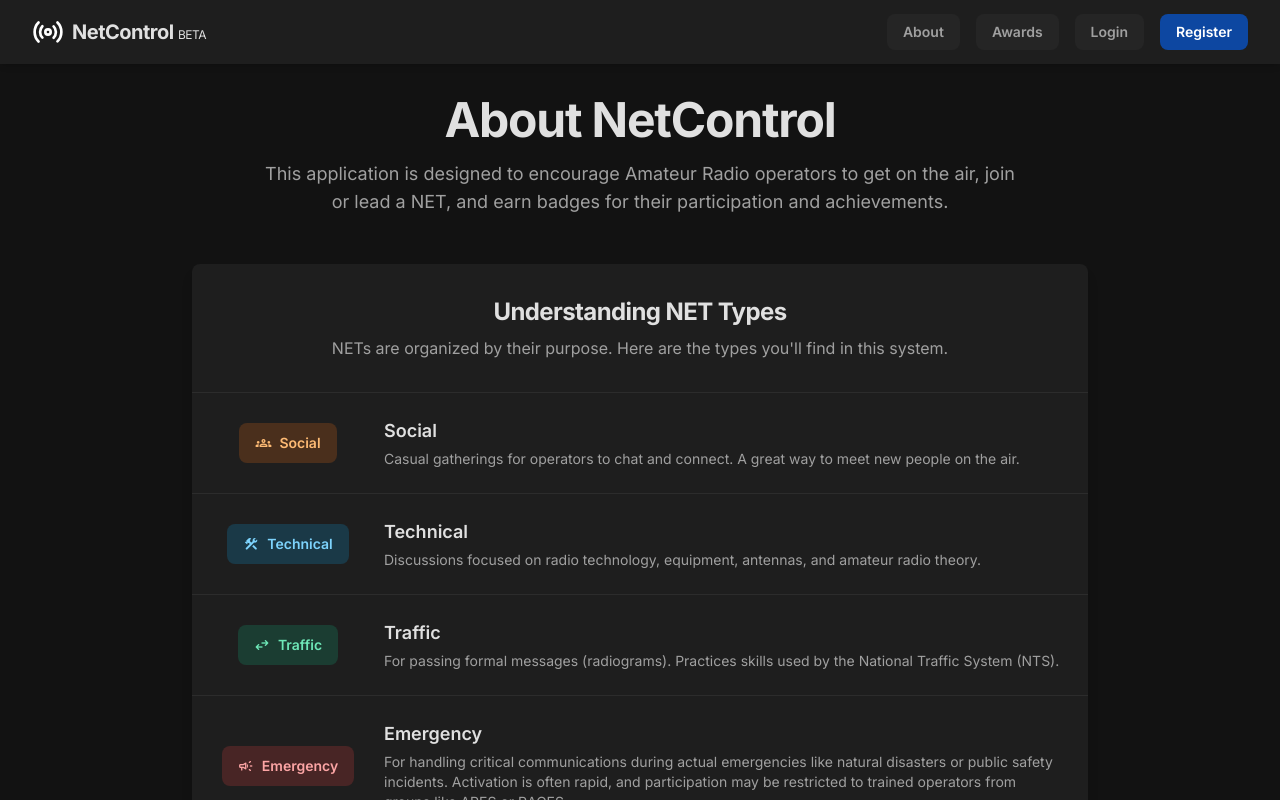
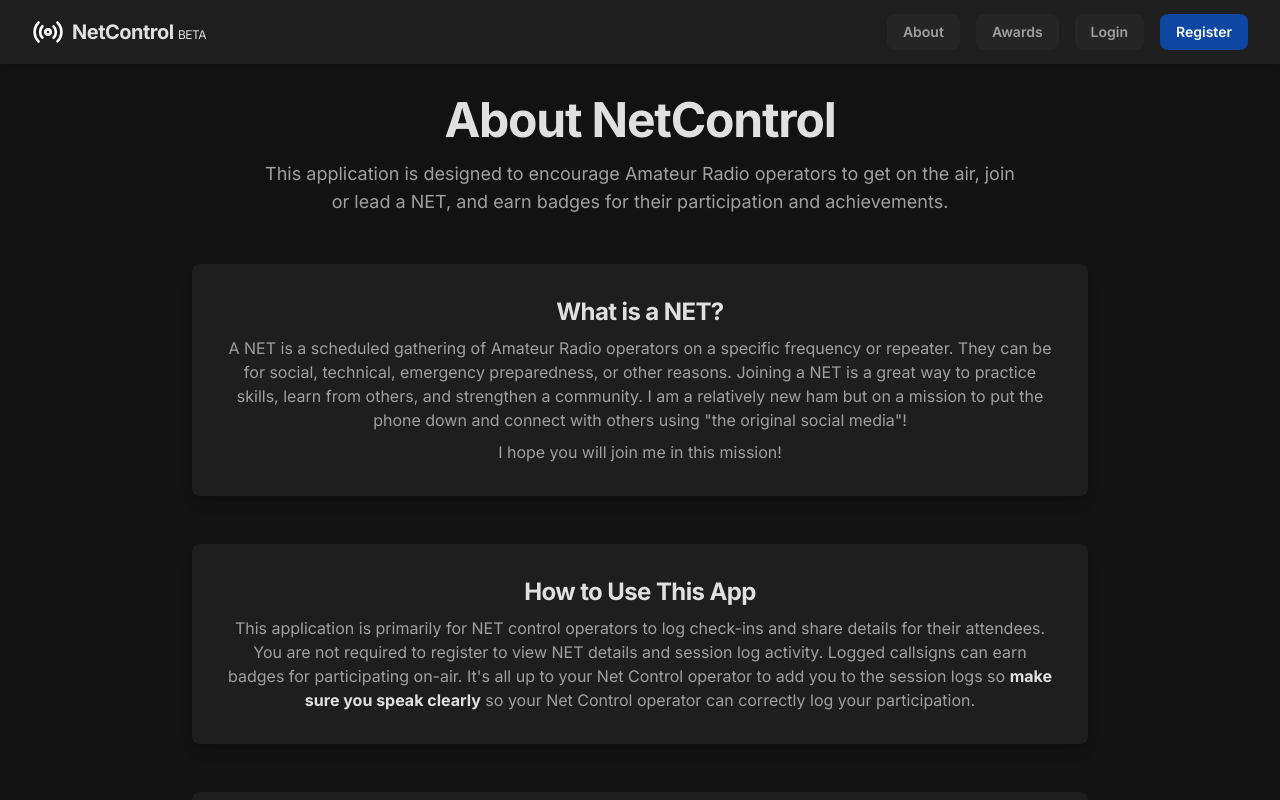
Before and after one commit to intuivis/net-logger, a React (Vite) app: page / in a window 1280 px wide. Both pictures are taken after a click on the button "About". Shown: the top 800 px of the page. Built offline with nearby package versions, Linux system fonts and the light colour scheme; no server answers; the database is empty.

Commit message:
cleaned up the About and Awards pages.

```diff
--- a/components/NetActivityChart.tsx
+++ b/components/NetActivityChart.tsx
@@ -57,7 +57,7 @@
 
   return (
     <div className="bg-dark-800 shadow-lg rounded-lg p-5 sm:p-6">
-       <h3 className="text-xl font-bold text-dark-text mb-6">Check-in Trend</h3>
+       <h3 className="text-xl font-bold text-dark-text mb-6">Check-In Actvity</h3>
         <div style={{ width: '100%', height: 300 }}>
             <ResponsiveContainer>
             <LineChart
--- a/constants.ts
+++ b/constants.ts
@@ -14,7 +14,7 @@
 export const NET_TYPE_INFO: Record<NetType, { icon: string, classes: string, description: string }> = {
     [NetType.SOCIAL]: {
         icon: 'groups',
-        classes: 'bg-orange-500/20 text-orange-300',
+        classes: 'bg-yellow-500/20 text-yellow-300',
         description: 'Casual gatherings for operators to chat and connect. A great way to meet new people on the air.',
     },
     [NetType.TECHNICAL]: {
@@ -47,8 +47,8 @@
 export const BADGE_STYLES: Record<string, { icon: string; color_classes: string; }> = {
     // Participation
     first_checkin: { icon: 'star', color_classes: 'bg-yellow-500/20 text-yellow-300' },
-    pathfinder: { icon: 'explore', color_classes: 'bg-lime-500/20 text-lime-300' },
-    explorer: { icon: 'travel_explore', color_classes: 'bg-green-500/20 text-green-300' },
+    explorer: { icon: 'travel_explore', color_classes: 'bg-lime-500/20 text-lime-300' },
+    pathfinder: { icon: 'explore', color_classes: 'bg-green-500/20 text-green-300' },
     trailblazer: { icon: 'flag', color_classes: 'bg-teal-500/20 text-teal-300' },
     pioneer: { icon: 'emoji_events', color_classes: 'bg-cyan-500/20 text-cyan-300' },
     // Loyalty
--- a/lib/badges.ts
+++ b/lib/badges.ts
@@ -88,8 +88,8 @@
 export const BADGE_DEFINITIONS: Omit<BadgeDefinition, 'name' | 'description'>[] = [
   // Participation Awards
   { id: 'first_checkin', category: 'Participation', isEarned: hasNTotalCheckIns(1), sortOrder: 10 },
-  { id: 'pathfinder', category: 'Participation', isEarned: hasNUniqueNets(5), sortOrder: 20 },
-  { id: 'explorer', category: 'Participation', isEarned: hasNUniqueNets(10), sortOrder: 30 },
+  { id: 'explorer', category: 'Participation', isEarned: hasNUniqueNets(5), sortOrder: 20 },
+  { id: 'pathfinder', category: 'Participation', isEarned: hasNUniqueNets(10), sortOrder: 30 },
   { id: 'trailblazer', category: 'Participation', isEarned: hasNTotalCheckIns(25), sortOrder: 40 },
   { id: 'pioneer', category: 'Participation', isEarned: hasNTotalCheckIns(50), sortOrder: 50 },
   // Loyalty Awards
--- a/screens/AboutScreen.tsx
+++ b/screens/AboutScreen.tsx
@@ -14,6 +14,23 @@
                     </p>
                 </div>
             </div>
+
+            <div className="bg-dark-800 rounded-lg shadow-lg p-6 sm:p-8">
+                <h2 className="text-2xl font-bold tracking-tight text-center text-dark-text">What is a NET?</h2>
+                <p className="mt-2 text-center text-dark-text-secondary">
+                    A NET is a scheduled gathering of Amateur Radio operators on a specific frequency or repeater. They can be for social, technical, emergency preparedness, or other reasons. Joining a NET is a great way to practice skills, learn from others, and strengthen a community. I am a relatively new ham but on a mission to put the phone down and connect with others using "the original social media"!</p>
+                <p className="mt-2 text-center text-dark-text-secondary">I hope you will join me in this mission!</p>
+            </div>
+
+            <div className="bg-dark-800 rounded-lg shadow-lg p-6 sm:p-8">
+                <h2 className="text-2xl font-bold tracking-tight text-center text-dark-text">How to Use This App</h2>
+
+                <p className="mt-2 text-center text-dark-text-secondary">
+                    This application is primarily for NET control operators to log check-ins and share details for their attendees. You are not required to register to view NET details and session log activity. Logged callsigns can earn badges for participating on-air. It's all up to your Net Control operator to add you to the session logs so <span className='text-dark-text font-bold'>make sure you speak clearly</span> so your Net Control operator can correctly log your participation.
+                </p>
+
+            </div>
+
 
             <div className="bg-dark-800 rounded-lg shadow-lg">
                 <div className="p-6 sm:p-8 border-b border-dark-700">
--- a/screens/AwardsScreen.tsx
+++ b/screens/AwardsScreen.tsx
@@ -71,7 +71,7 @@
             />
 
             <AwardSection
-                title="Special Awards"
+                title="Special Achievements"
                 description="Awards for checking into a NET under specific conditions."
                 awards={badgeCategories['Special']}
             />
```
